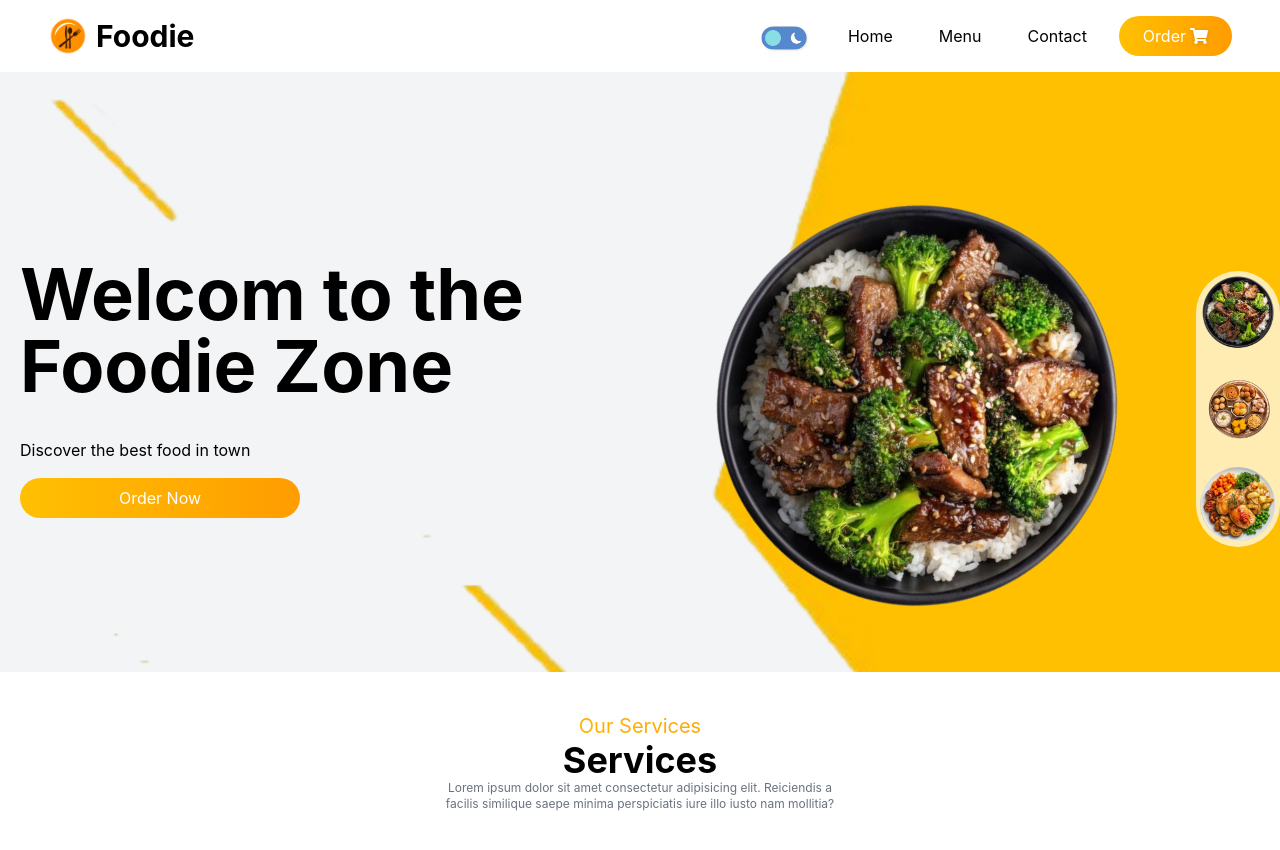
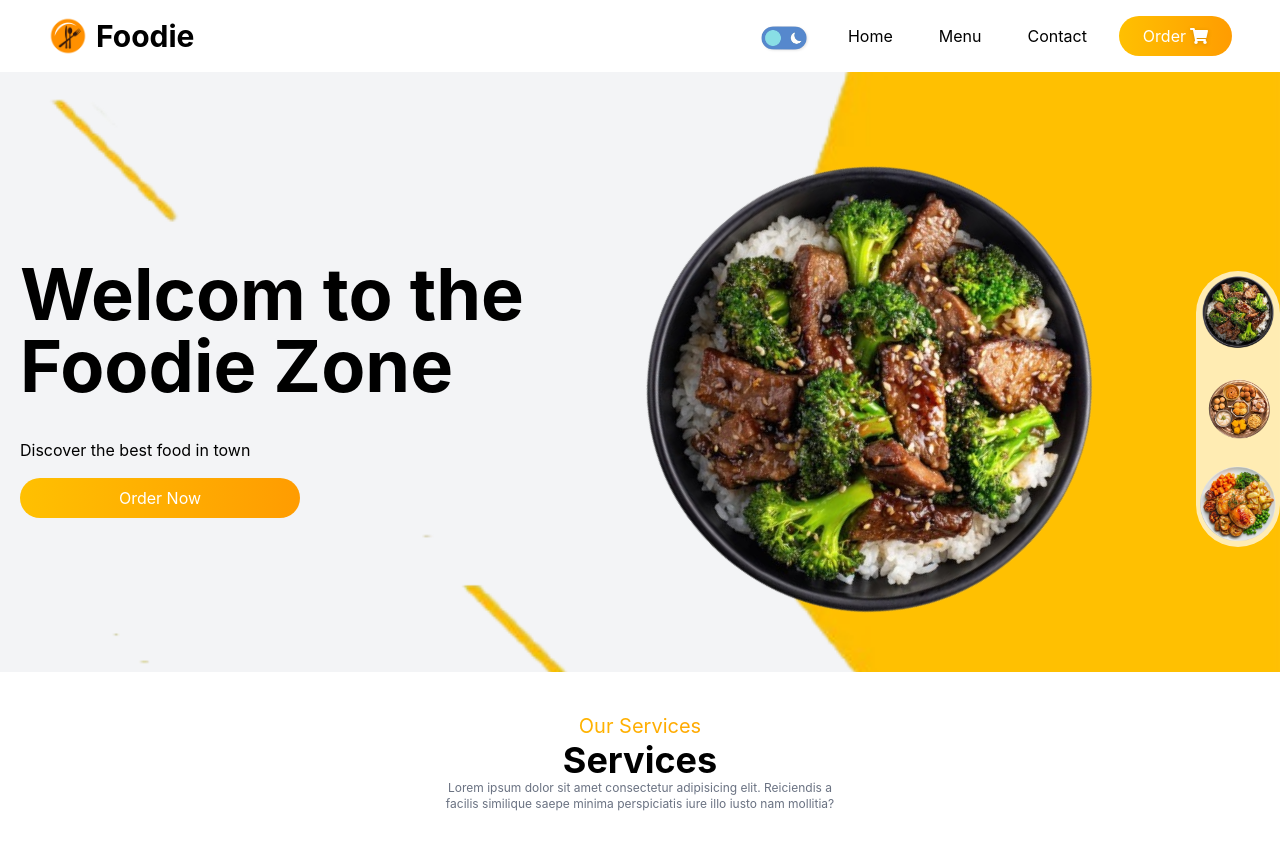
Before and after one commit to ameraehab/Foodi-Zone-Webstie, a React (Vite) app: page / in a window 1280 px wide. Shown: the top 850 px of the page. Built offline with nearby package versions, Linux system fonts and the light colour scheme.

Commit message:
update the responsive feature

```diff
--- a/src/components/Hero/Hero.jsx
+++ b/src/components/Hero/Hero.jsx
@@ -75,9 +75,9 @@ text-center gap-4 pt-12 sm:pt-0 order-2 sm:order-1"
                 <img
                   src={imageId}
                   alt=""
-                  className="w-[300px] md:mr-[-12px] lg:w-[450px]
-                  lg:mt-18
-                  lg:ml-[-104px] sm:w-[380px]
+                  className="w-[300px] md:mr-[-12px] lg:w-[350px] xl:w-[500px]
+                  lg:mt-10
+                  lg:ml-[-200px] sm:w-[380px]
                   mx-auto animate-spin
                   [animation-duration:40s]"
                 />
```
